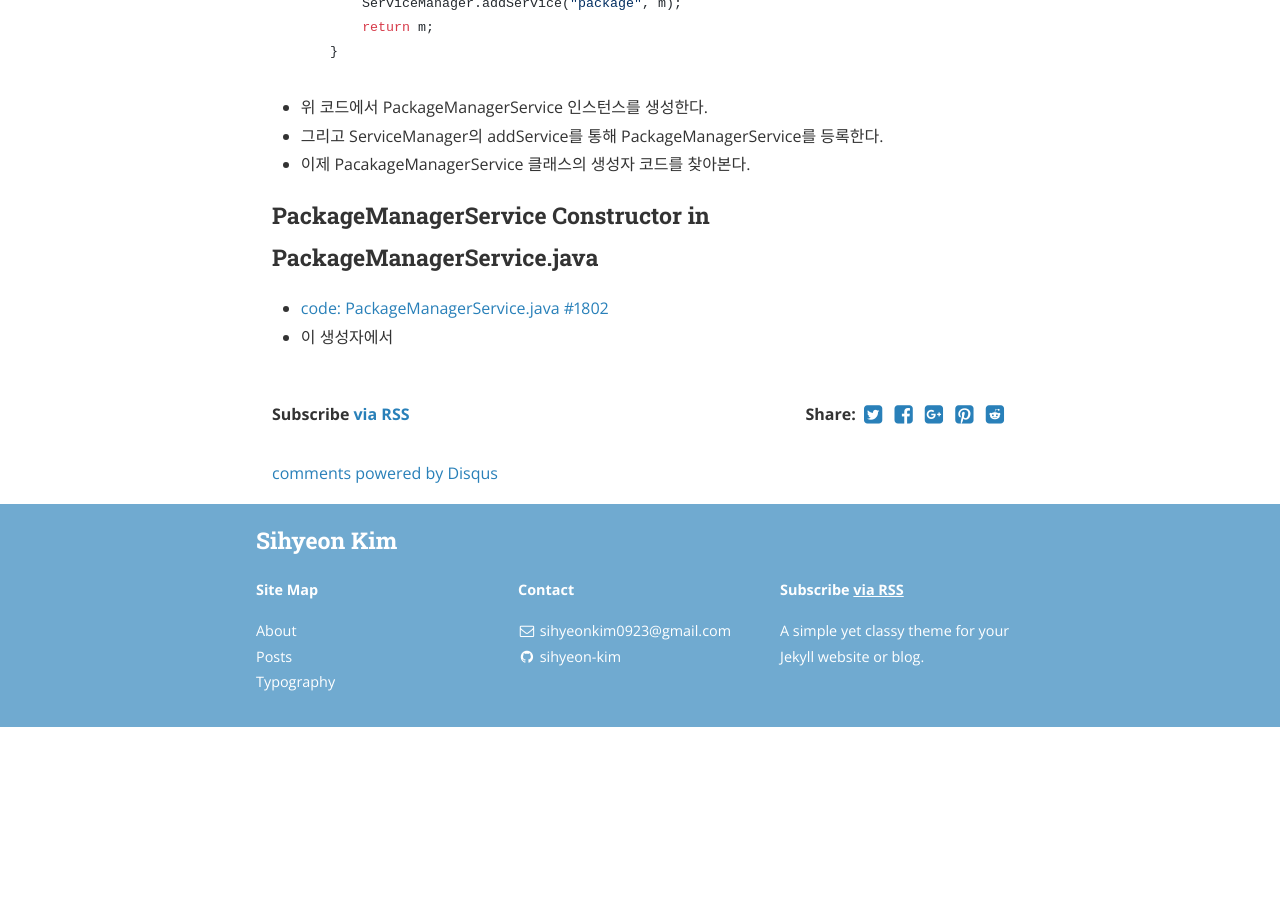
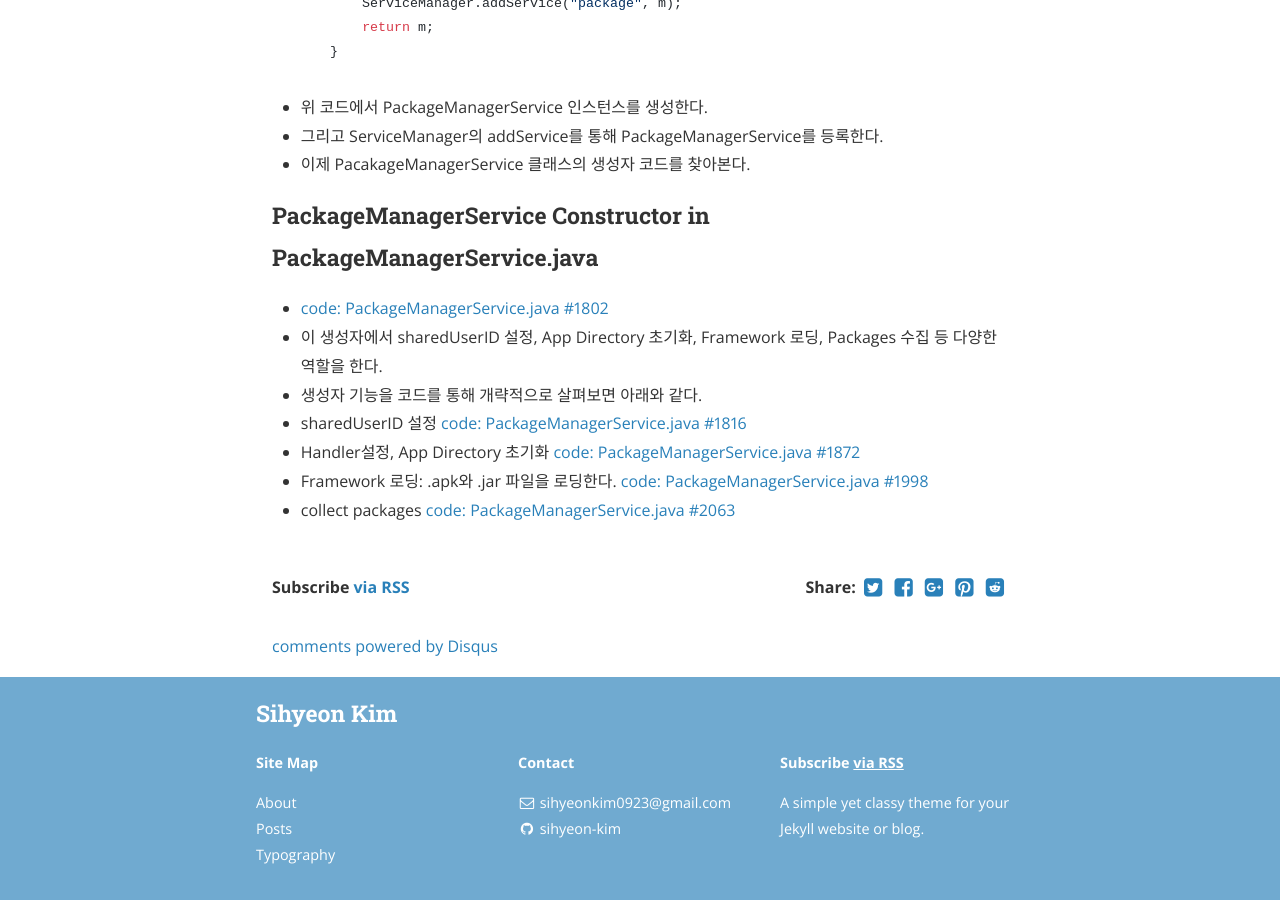
Before and after one commit to sihyeon-kim/sihyeon-kim.github.io, a Jekyll site: the page built from _posts/2019-07-02-Android-Package-Manager-#02-starting-from-system-server.markdown, in a window 1280 px wide and 900 px high, scrolled down 1348 px. Built offline with Jekyll 4.4.1, drawn with Linux system fonts in a browser that asks for light colours; nearby versions of some CDN libraries; comment, search, counter and statistics services are not loaded; before the commit the page ends 2075 px from its top, so only the background shows below that.

Commit message:
Update 2019-07-02-Android-Package-Manager-#02-starting-from-system-server.markdown

````diff
--- a/_posts/2019-07-02-Android-Package-Manager-#02-starting-from-system-server.markdown
+++ b/_posts/2019-07-02-Android-Package-Manager-#02-starting-from-system-server.markdown
@@ -32,7 +32,7 @@ categories: android-packagemanager
 
 ## PackageManagerService.java
 - [ code: PackageManagerService.java ](https://android.googlesource.com/platform/frameworks/base/+/refs/tags/android-6.0.1_r81/services/core/java/com/android/server/pm/PackageManagerService.java)
-- [ code: PackageManagerService.java #1766](https://android.googlesource.com/platform/frameworks/base/+/refs/tags/android-6.0.1_r81/services/core/java/com/android/server/pm/PackageManagerService.java#1766)
+- [ code: PackageManagerService.java #1766 ](https://android.googlesource.com/platform/frameworks/base/+/refs/tags/android-6.0.1_r81/services/core/java/com/android/server/pm/PackageManagerService.java#1766)
 ```
     public static PackageManagerService main(Context context, Installer installer,
             boolean factoryTest, boolean onlyCore) {
@@ -47,5 +47,10 @@ categories: android-packagemanager
 - 이제 PacakageManagerService 클래스의 생성자 코드를 찾아본다.
 
 ### PackageManagerService Constructor in PackageManagerService.java
-- [ code: PackageManagerService.java #1802](https://android.googlesource.com/platform/frameworks/base/+/refs/tags/android-6.0.1_r81/services/core/java/com/android/server/pm/PackageManagerService.java#1802)
-- 이 생성자에서
+- [ code: PackageManagerService.java #1802 ](https://android.googlesource.com/platform/frameworks/base/+/refs/tags/android-6.0.1_r81/services/core/java/com/android/server/pm/PackageManagerService.java#1802)
+- 이 생성자에서 sharedUserID 설정, App Directory 초기화, Framework 로딩, Packages 수집 등 다양한 역할을 한다.
+- 생성자 기능을 코드를 통해 개략적으로 살펴보면 아래와 같다.
+- sharedUserID 설정 [ code: PackageManagerService.java #1816 ](https://android.googlesource.com/platform/frameworks/base/+/refs/tags/android-6.0.1_r81/services/core/java/com/android/server/pm/PackageManagerService.java#1816)
+- Handler설정, App Directory 초기화 [ code: PackageManagerService.java #1872 ](https://android.googlesource.com/platform/frameworks/base/+/refs/tags/android-6.0.1_r81/services/core/java/com/android/server/pm/PackageManagerService.java#1872)
+- Framework 로딩: .apk와 .jar 파일을 로딩한다. [ code: PackageManagerService.java #1998 ](https://android.googlesource.com/platform/frameworks/base/+/refs/tags/android-6.0.1_r81/services/core/java/com/android/server/pm/PackageManagerService.java#1998)
+- collect packages [ code: PackageManagerService.java #2063 ](https://android.googlesource.com/platform/frameworks/base/+/refs/tags/android-6.0.1_r81/services/core/java/com/android/server/pm/PackageManagerService.java#2063)
````
